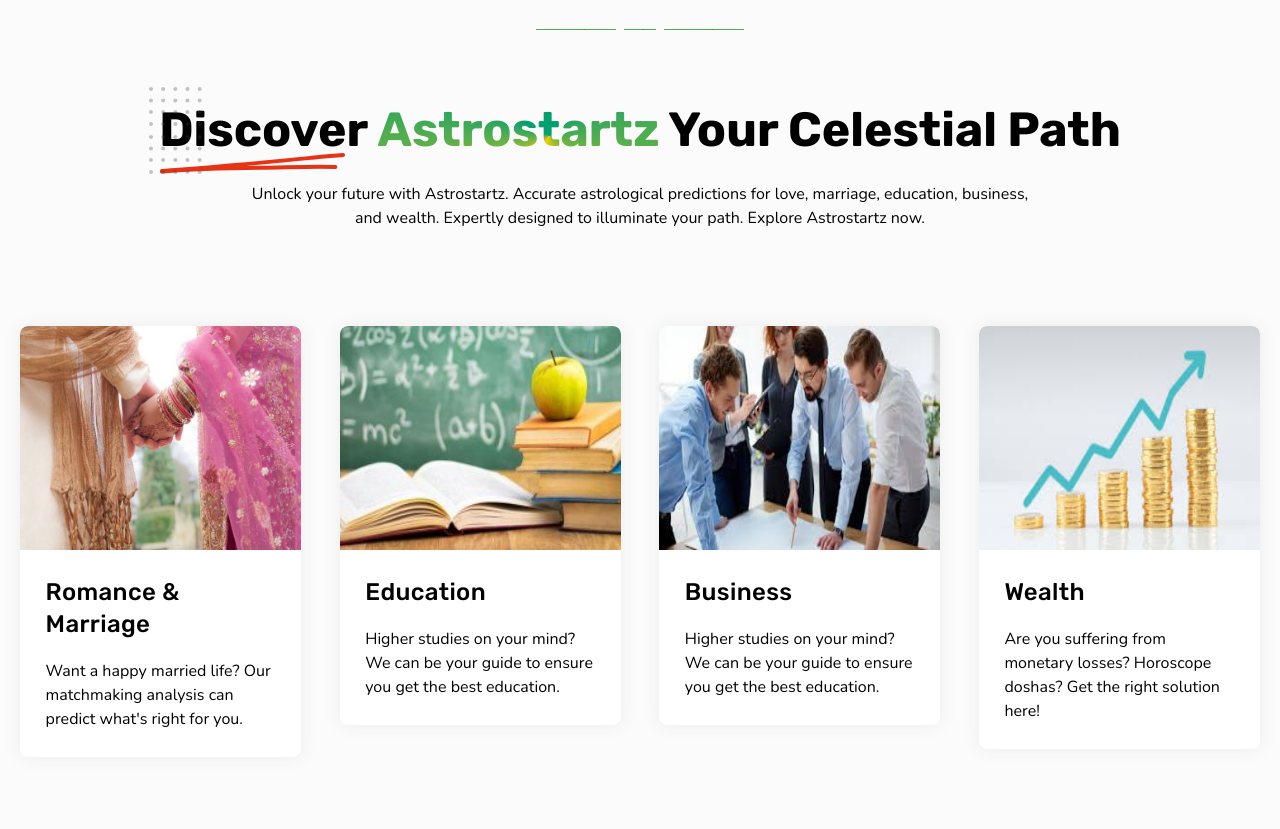
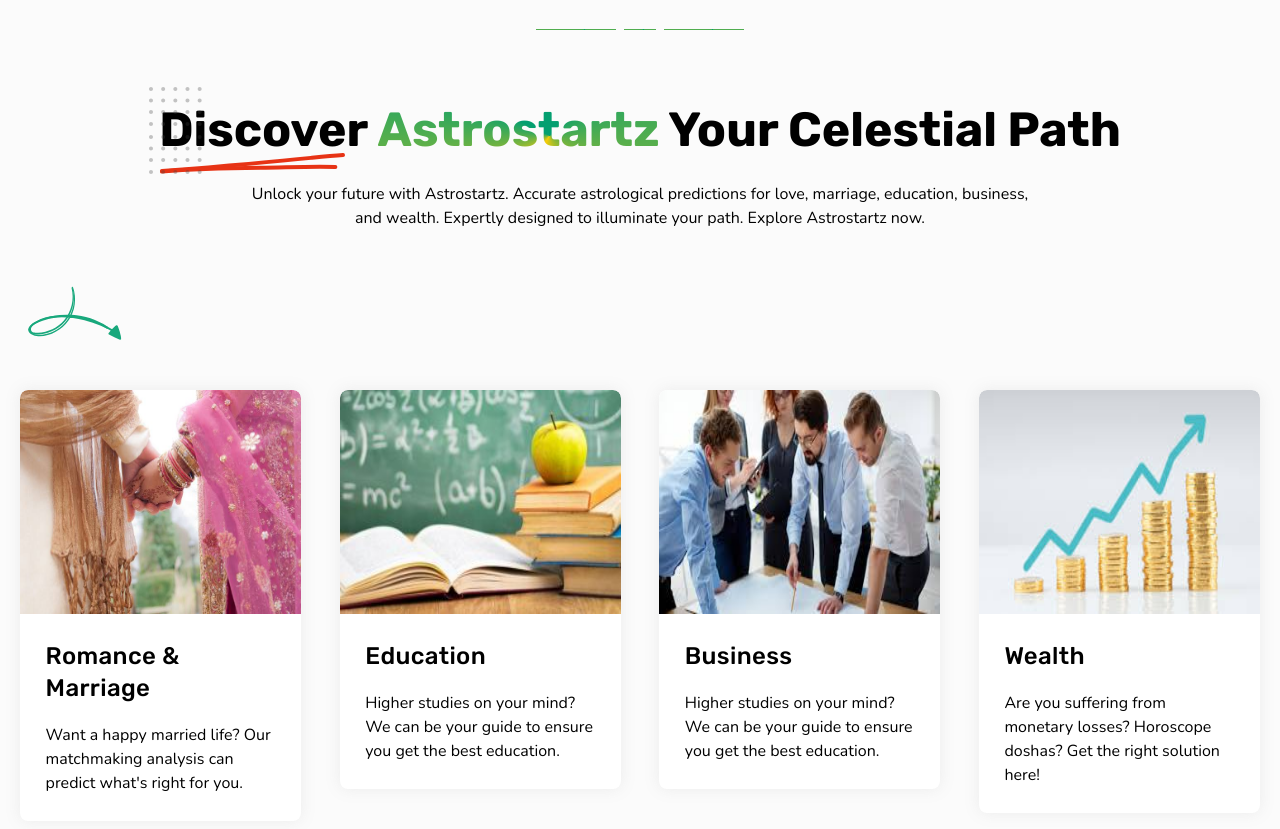
Before and after one commit to sagorahmeed/Astrostartz, a website built with Vite: page index.html in a window 1280 px wide. Shown: the part 689-1518 px from the top of the page. Built offline with nearby package versions, Linux system fonts and the light colour scheme.

Commit message:
added shape on the card

```diff
--- a/index.html
+++ b/index.html
@@ -121,8 +121,12 @@
                 </p>
               </div>
               <div
-                class="lg:grid lg:grid-cols-4 sm:grid xs:grid-cols-2 sm:space-y-0 space-y-space40 gap-space24 xs:mt-0 pt-space40"
+                class="lg:grid lg:grid-cols-4 sm:grid xs:grid-cols-2 sm:space-y-0 space-y-space40 gap-space24 xs:mt-0 pt-[8rem] relative"
               >
+                <img
+                  src="/dist/frame.svg"
+                  class="absolute top-[-0rem] left-0 rotate-[220deg] z-10"
+                />
                 <div class="bg-white card-shadown rounded-lg h-max card-shadow">
                   <div class="">
                     <div
```
Also changed, not shown: dist/frame.svg (added).
